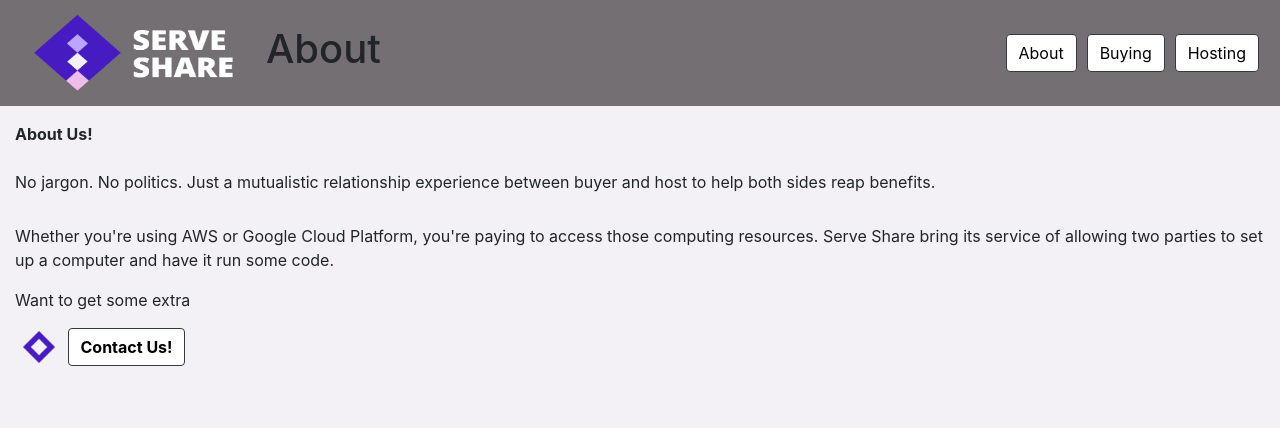
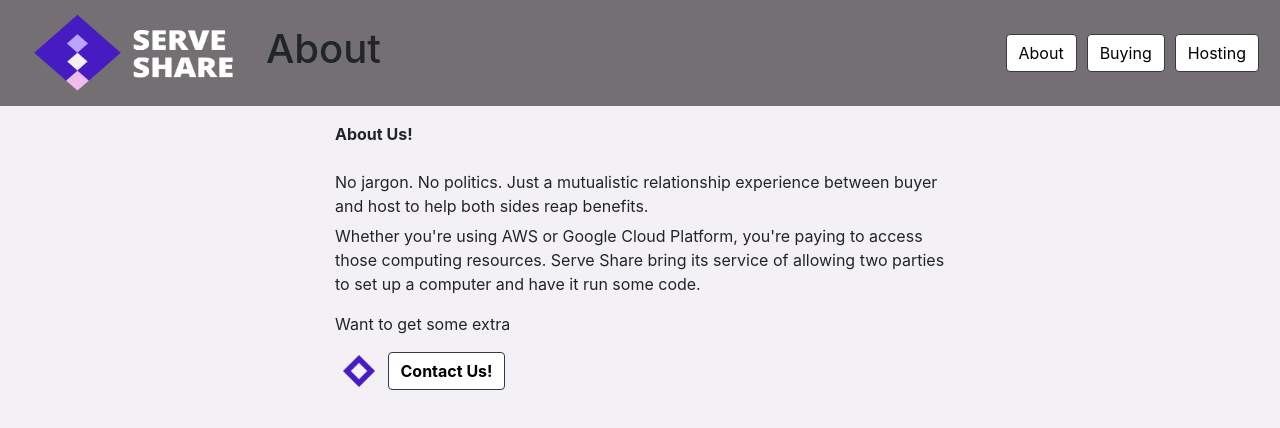
Before and after one commit to emily-zhao/ServeShare, a website built with webpack: page frontend/src/About Page.html in a window 1280 px wide. Built offline with nearby package versions, Linux system fonts and the light colour scheme.

Commit message:
Update About Page.html
Centered Content

```diff
--- a/frontend/src/About Page.html
+++ b/frontend/src/About Page.html
@@ -44,7 +44,7 @@
     </div>
 </nav>
 
-<div class="container-fluid">
+<div class="container-fluid" style="width: 50%">
     <div class="row">
         <div id="input" class="col-sm">
             <label for="inputForm" style="margin-top: 16px; font-weight: bold"> About Us!</label>
```
